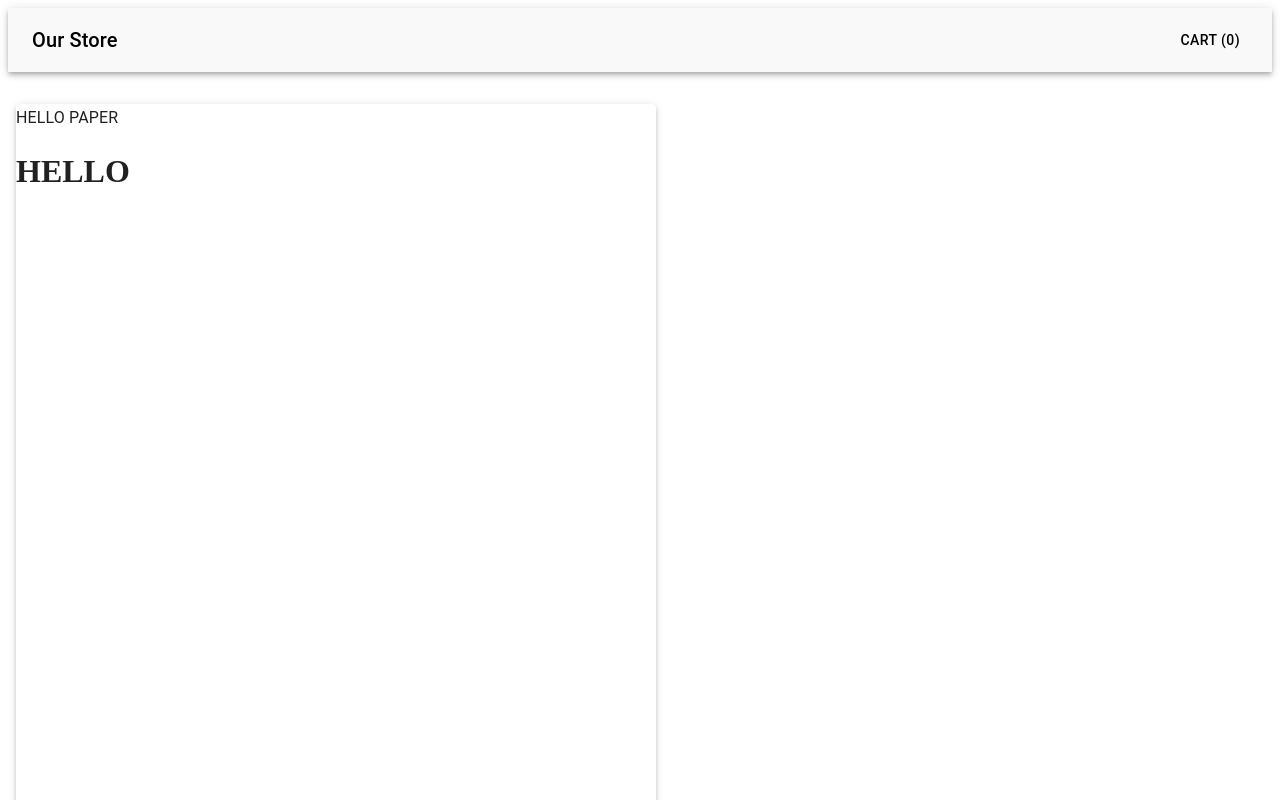
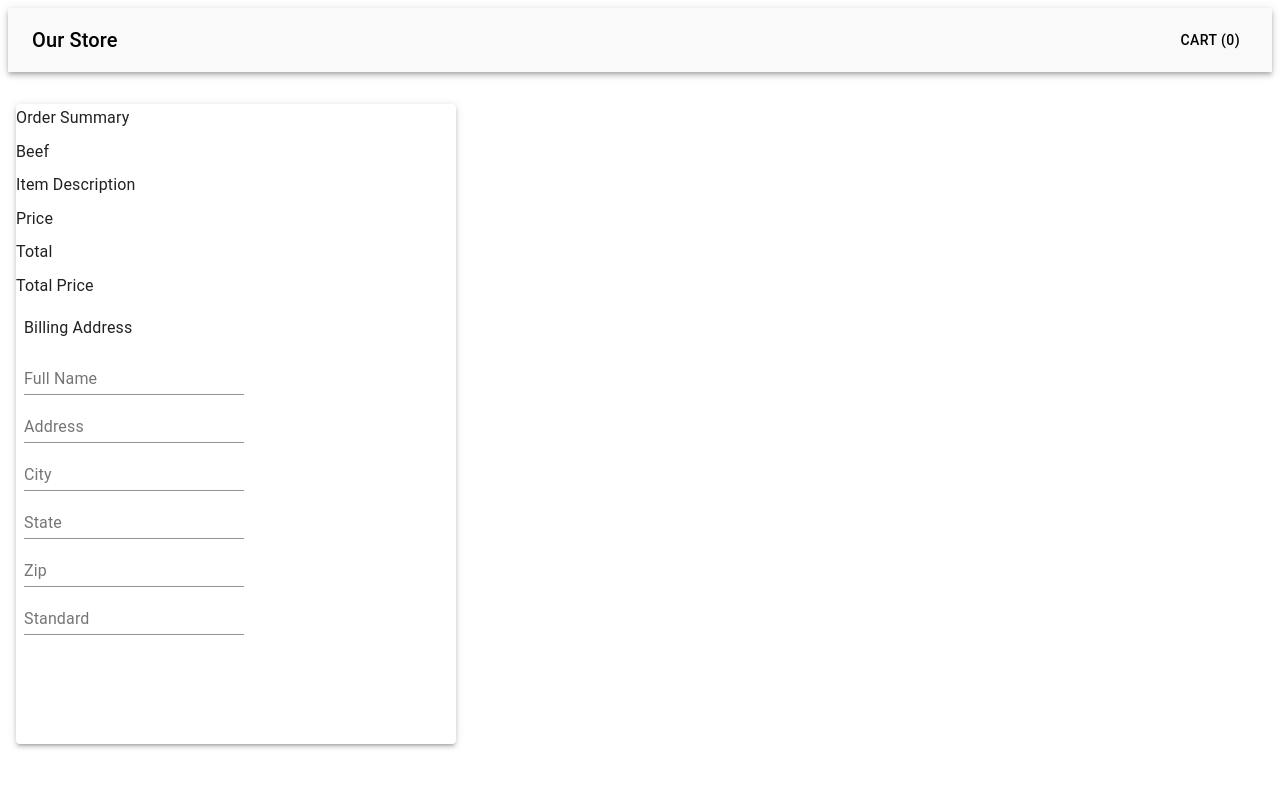
Before and after one commit to jennerdulce/storefront-app, a React (Create React App) app: page /checkout in a window 1280 px wide. Shown: the top 800 px of the page. Built offline with nearby package versions, Linux system fonts and the light colour scheme.

Commit message:
Found a stopping point

```diff
--- a/src/components/Checkout.js
+++ b/src/components/Checkout.js
@@ -1,5 +1,5 @@
 import React from 'react'
-import { Paper, Typography } from '@material-ui/core'
+import { Paper, Typography, TextField } from '@material-ui/core'
 import { makeStyles } from '@material-ui/core/styles';
 
 const useStyles = makeStyles((theme) => ({
@@ -8,11 +8,17 @@ const useStyles = makeStyles((theme) => ({
     flexWrap: 'wrap',
     '& > *': {
       margin: theme.spacing(1),
-      width: theme.spacing(80),
-      height: theme.spacing(100),
+      width: theme.spacing(55),
+      height: theme.spacing(80),
     },
-  },
-}));
+    form: {
+      '& .MuiTextField-form': {
+        margin: theme.spacing(1),
+        width: '25ch'
+      }
+    }
+  }
+}))
 
 
 function Checkout() {
@@ -22,9 +28,45 @@ function Checkout() {
     <div className={classes.root}>
       <Paper elevation={3}>
         <Typography gutterBottom variant="subtitle1">
-          HELLO PAPER
+          Order Summary
                 </Typography>
-        <h1>HELLO</h1>
+        <Typography gutterBottom variant="subtitle1">
+          Beef
+                </Typography>
+        <Typography gutterBottom variant="subtitle1">
+          Item Description
+                </Typography>
+        <Typography gutterBottom variant="subtitle1">
+          Price
+                </Typography>
+        <Typography gutterBottom variant="subtitle1">
+          Total
+                </Typography>
+        <Typography gutterBottom variant="subtitle1">
+          Total Price
+                </Typography>
+
+        <form className={classes.root} noValidate autoComplete="off">
+          <div>
+            <Typography gutterBottom variant="subtitle1">
+              Billing Address
+                </Typography>
+            <TextField id="standard-basic" label="Full Name" />
+            <TextField id="standard-basic" label="Address" />
+            <TextField id="standard-basic" label="City" />
+            <TextField id="standard-basic" label="State" />
+            <TextField id="standard-basic" label="Zip" />
+            <TextField id="standard-basic" label="Standard" />
+          </div>
+          <div>
+            <Typography gutterBottom variant="subtitle1">
+              Payment Details
+                </Typography>
+                <TextField id="standard-basic" label="Credit Card #" />
+
+                <TextField id="standard-basic" label="CVV" />
+          </div>
+        </form>
       </Paper>
     </div>
   );
--- a/src/components/Details.js
+++ b/src/components/Details.js
@@ -1,4 +1,5 @@
 import React from 'react'
+import { useSelector } from 'react-redux'
 import { Typography, makeStyles, Card, CardActionArea, CardContent, CardMedia, Grid, Button, Accordion, AccordionSummary, AccordionDetails} from '@material-ui/core'
 import ExpandMoreIcon from '@material-ui/icons/ExpandMore';
 
@@ -33,10 +34,12 @@ const useStyles = makeStyles(theme => ({
 function Details() {
   // const category = useSelector((state) => state.inventory.currentSort)
   const classes = useStyles()
+  const product = useSelector((state) => state.currentProduct)
+
   return (
     <div className={classes.root}>
       <Typography className={classes.header} variant="h3" gutterBottom>
-        <h3>ITEM NAME</h3>
+        <h3>{product.item}</h3>
         {/* {category.toUpperCase()} */}
       </Typography>
       <Typography className={classes.description} variant="h6" gutterBottom>
@@ -54,8 +57,7 @@ function Details() {
           <CardActionArea>
             <CardMedia
               className={classes.media}
-              image="https://images.unsplash.com/photo-1606787364406-a3cdf06c6d0c?ixid=MnwxMjA3fDF8MHxwaG90by1wYWdlfHx8fGVufDB8fHx8&ixlib=rb-1.2.1&auto=format&fit=crop&w=1268&q=80"
-              title="Contemplative Reptile"
+              image={`/images/${product.image}`}
             />
             <CardContent>
               <Grid
@@ -65,10 +67,10 @@ function Details() {
                 alignItems="center"
               >
                 <Typography gutterBottom variant="h5" component="h6">
-                  Stock: 9999
+                  Stock: {product.stock}
             </Typography>
                 <Typography gutterBottom variant="h5" component="h6">
-                  $6.99
+                  ${product.cost}
             </Typography>
               </Grid>
             </CardContent>
--- a/src/components/Products.js
+++ b/src/components/Products.js
@@ -3,6 +3,7 @@ import { useSelector, useDispatch } from 'react-redux'
 import { Link } from 'react-router-dom'
 import { makeStyles, Card, CardActionArea, CardActions, CardContent, CardMedia, Button, Typography, GridList, GridListTile } from '@material-ui/core';
 import { addItem } from '../store/inventory.js'
+import { changeCurrentProduct } from '../store/currentProduct.js'
 
 // Redux Styling
 const useStyles = makeStyles((theme) => ({
@@ -35,11 +36,15 @@ function ItemCard() {
     dispatch(addItem(item))
   }
 
-  function qualityOfLife(){
-    // Will be passing in object through here
-    // Set state of current item
-    console.log('BUTTON STILL WORKS')
+  function changeProduct(item) {
+    dispatch(changeCurrentProduct(item))
   }
+
+  // function qualityOfLife() {
+  //   // Will be passing in object through here
+  //   // Set state of current item
+  //   console.log('BUTTON STILL WORKS')
+  // }
 
   return (
     <div className={classes.grid}>
@@ -47,7 +52,6 @@ function ItemCard() {
         {
           items && items.map(item =>
             <GridListTile key={item._id} aria-label="list-item">
-              <div>Stock {item.stock}</div>
               <Card className={classes.root}>
                 <CardActionArea >
                   <CardMedia
@@ -66,7 +70,7 @@ function ItemCard() {
                     Add to Cart
           </Button>
                   <Link className={classes.link} to='/details'>
-                    <Button onClick={() => qualityOfLife()} size="small" color="primary">View Details</Button>
+                    <Button onClick={() => changeProduct(item)} size="small" color="primary">View Details</Button>
                   </Link>
                 </CardActions>
               </Card>
@@ -77,7 +81,5 @@ function ItemCard() {
     </div>
   )
 }
-// ADD TO VIEW DETAILS BUTTON
-// <Link to='/details'> wrap contents </Link>
 
 export default ItemCard;
--- /dev/null
+++ b/src/store/currentProduct.js
@@ -0,0 +1,22 @@
+// Initial State
+const initialState = {}
+
+export default function reducer(state = initialState, action) {
+
+  const { type, payload } = action
+
+  switch (type) {
+    case 'CHOOSEPRODUCT':
+      console.log('THIS IS CURRENT PRODUCT', payload)
+      return payload
+    default:
+      return state
+  }
+}
+
+export const changeCurrentProduct = (product) => {
+  return {
+    type: 'CHOOSEPRODUCT',
+    payload: product
+  }
+}
--- a/src/store/index.js
+++ b/src/store/index.js
@@ -1,14 +1,15 @@
 // Create the Store
 import { createStore, combineReducers, applyMiddleware } from 'redux'
 import { composeWithDevTools } from 'redux-devtools-extension'
+import cart from './cart.js'
 import inventory from './inventory.js'
-import cart from './cart.js'
+import currentProduct from './currentProduct.js'
 
 // Import Middleware
 import loggerMiddleware from './middleware/logger.js'
 import thunk from './middleware/thunk.js'
 
-const reducers = combineReducers({ inventory, cart })
+const reducers = combineReducers({ inventory, cart, currentProduct })
 const store = () => {
   // Also apply Middleware
   return createStore(reducers, composeWithDevTools(applyMiddleware(loggerMiddleware, thunk)))
```
Also changed, not shown: 1 other file (tests, documents, lock files or other folders).
